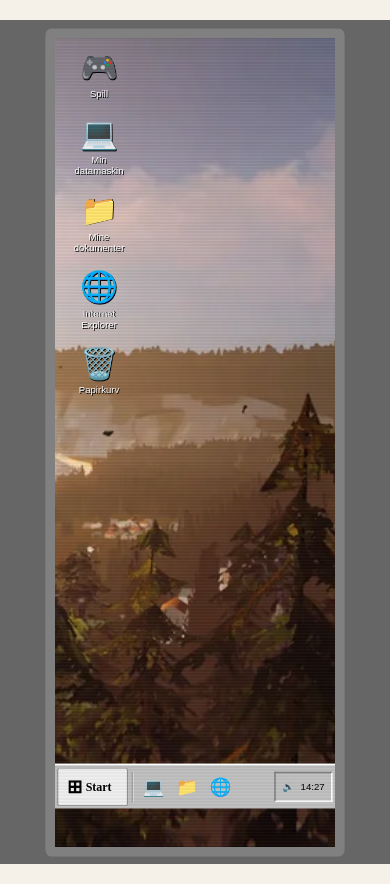
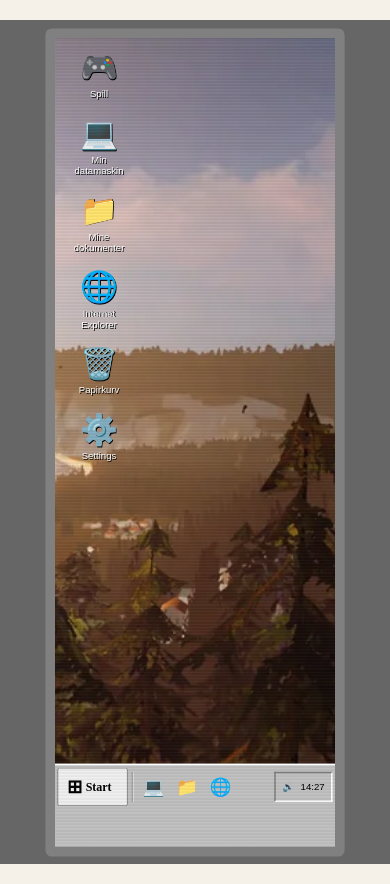
Before and after one commit to Knut1999/kgoWeb, a React (Vite) app in the folder my-react-app/: page /Skrivebord in a window 390 px wide. Built offline with nearby package versions, Linux system fonts and the light colour scheme; a web font is replaced by a local one.

Commit message:
windows knapp på skrivebord på mobil, og settings ikon

```diff
--- a/my-react-app/src/skrivebord/Skrivebord.css
+++ b/my-react-app/src/skrivebord/Skrivebord.css
@@ -700,6 +700,7 @@ body {
   .taskbar {
     bottom: 48px;
     height: 56px;
+    box-shadow: 0 48px 0 #c0c0c0;
   }
 
   .start-button {
--- a/my-react-app/src/skrivebord/Skrivebord.jsx
+++ b/my-react-app/src/skrivebord/Skrivebord.jsx
@@ -73,6 +73,14 @@ function Skrivebord() {
           >
             <div className="desktop-icon-image">🗑️</div>
             <span>Papirkurv</span>
+          </div>
+
+          <div
+            className="desktop-icon"
+            onClick={() => setSettingsOpen(true)}
+          >
+            <div className="desktop-icon-image">⚙️</div>
+            <span>Settings</span>
           </div>
 
         </div>
```
